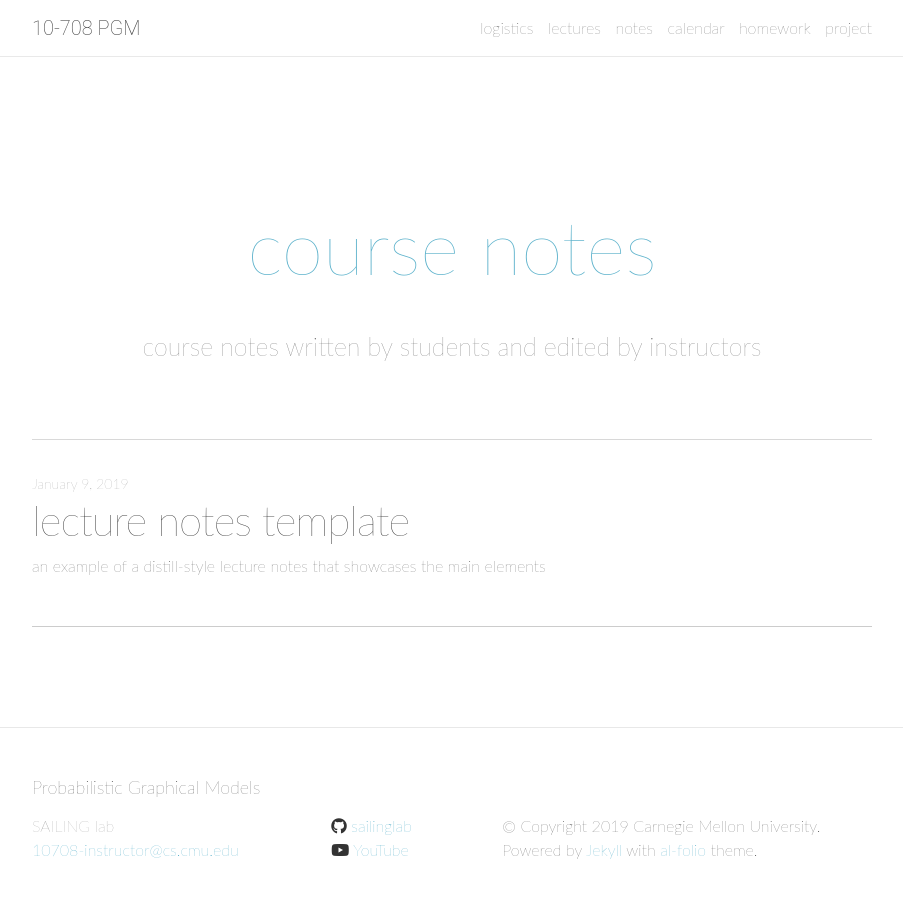
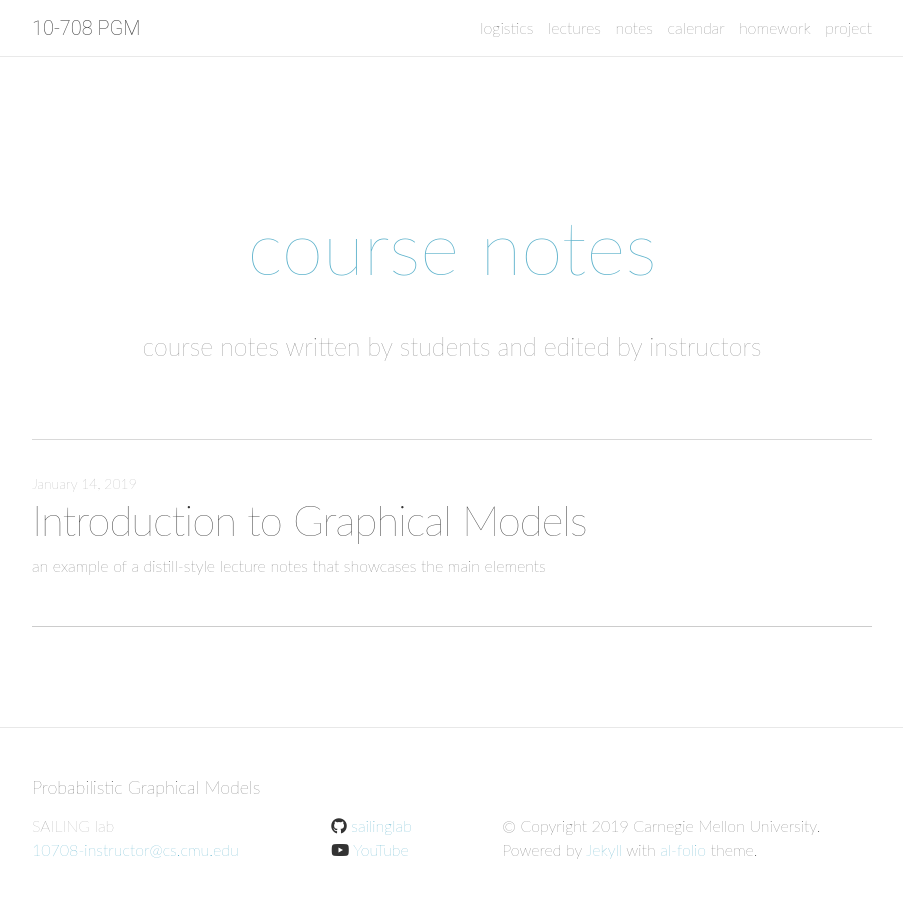
Before and after one commit to sailinglab/pgm-spring-2019, a Jekyll site: the page built from notes/index.html, in a window 1280 px wide and 923 px high. Shown: the top 898 px of the window, without its empty margins (188-1091 px from the left). Built offline with Jekyll 4.4.1, drawn with Linux system fonts in a browser that asks for light colours; nearby versions of some CDN libraries; the list of posts is cut into pages by our own code; comment, search, counter and statistics services are not loaded.

Commit message:
Add files via upload

```diff
--- a/_posts/2019-01-09-lecture-notes-template.md
+++ b/_posts/2019-01-09-lecture-notes-template.md
@@ -1,8 +1,8 @@
 ---
 layout: distill
-title: lecture notes template
+title: Introduction to Graphical Models
 description: an example of a distill-style lecture notes that showcases the main elements
-date: 2019-01-09
+date: 2019-01-14
 
 lecturers:
   - name: Eric Xing
```
